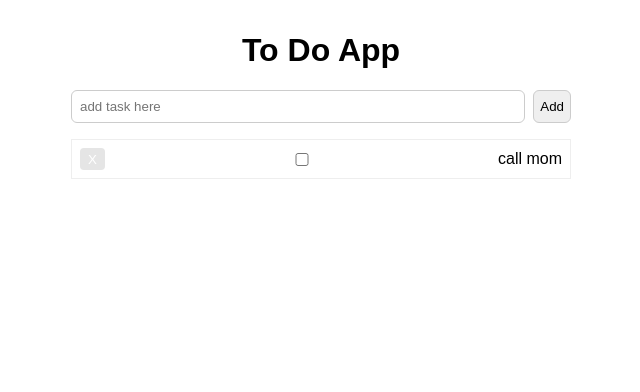
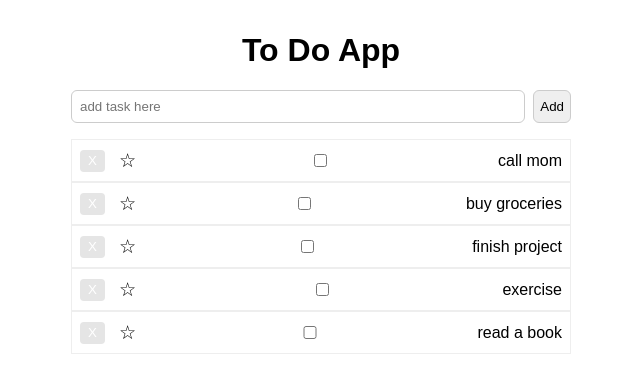
Before and after one commit to itsoya/to-do-v2, a Vue app: page / in a window 1280 px wide. Shown: the top 392 px of the page, without its empty margins (319-959 px from the left). Built offline with nearby package versions, Linux system fonts and the light colour scheme.

Commit message:
update fav function

```diff
--- a/src/App.vue
+++ b/src/App.vue
@@ -4,6 +4,10 @@ import {ref} from 'vue';
 const newTask = ref("");
 const tasks = ref([
   {id:1,text: "call mom", completed: false, favorite: false },
+  {id:2,text: "buy groceries", completed: false, favorite: false },
+  {id:3,text: "finish project", completed: false, favorite: false },
+  {id:4,text: "exercise", completed: false, favorite: false },
+  {id:5,text: "read a book", completed: false, favorite: false },
 ]);
 function addTask(){
   const text = newTask.value.trim()
@@ -21,6 +25,32 @@ function addTask(){
 function deleteTask(id: number){
   tasks.value = tasks.value.filter((t) => t.id !=id)
 };
+const editingId = ref(null);
+const editingBuffer = ref("");
+function startEdit(task){
+  editingId.value = task.id;
+  editingBuffer.value = task.text;
+}
+
+function cancelEdit(){
+  editingId.value = null
+  editingBuffer.value = ""
+}
+function finishEdit(task){
+  if(editingId.value !== task.id){
+    return;
+  }
+  const trimmed = editingBuffer.value.trim()
+  if(!trimmed){
+    deleteTask(task)
+  }else{
+    task.text = trimmed
+  }
+function favoriteTask(task){
+  task.favorite = !task.favorite
+}
+  cancelEdit();
+}
 
 </script>
 
@@ -33,10 +63,18 @@ function deleteTask(id: number){
   </div>
   <div>
     <ul class="task-list">
-      <li v-for="task in tasks" :key="task.id" :class="{done: task.completed}">
-        <button class="delete" @click="deleteTask(task.id)">X</button>
-        <input type="checkbox" v-model="task.completed"/>
-        <span>{{task.text}}</span>
+      <li v-for="task in tasks" :key="task.id" :class="{done: task.completed, editing: editingId === task.id}">
+        <template v-if="editingId === task.id">
+          <input class="edit-input" type="text" v-model="editingBuffer"
+           @keyup.enter="finishEdit(task)" @blur="finishEdit(task)"
+           @keydown.esc="cancelEdit"/>
+        </template>
+        <template v-else>
+          <button class="delete" @click="deleteTask(task.id)">X</button>
+          <button class="favorite" @click="task.favorite = !task.favorite">{{task.favorite ? "★" : "☆"}}</button>
+          <input type="checkbox" v-model="task.completed"/>
+          <span @click="startEdit(task)">{{task.text}}</span>
+        </template>
       </li>
     </ul>
   </div>
@@ -94,5 +132,19 @@ button {
   transition: 0.5s;
   background: #932d2d;
 }
-
+.edit-input {
+  flex-grow: 1;
+  padding: 0.5rem;
+  border-radius: 6px;
+  border: 1px solid #191616;
+}
+.favorite {
+  background: none;
+  border: none;
+  font-size: 1.2rem;
+  cursor: pointer;
+}
+.favorite:hover {
+  color: #f39c12;
+}
 </style>
```
